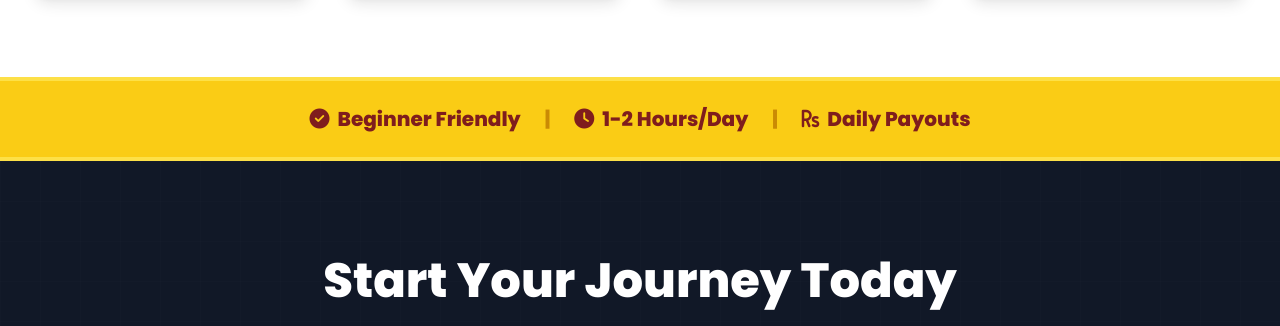
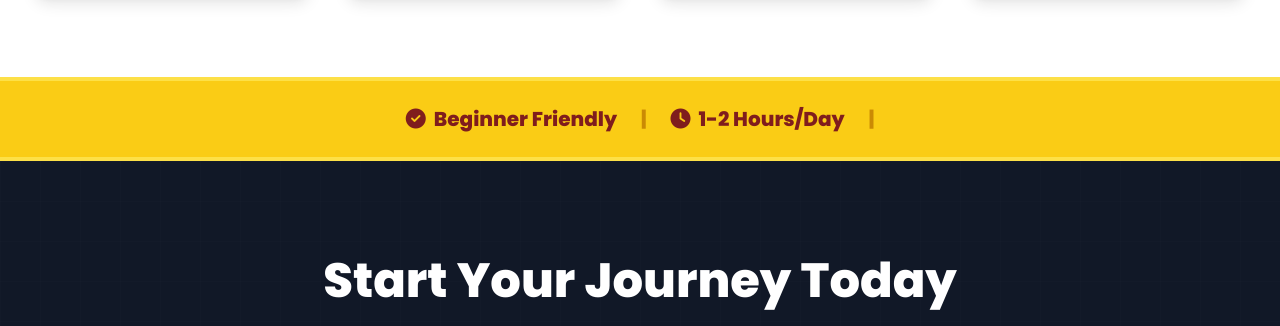
Before and after one commit to jkbhaiofficial1-beep/Welcome-, a plain HTML site: page index.html in a window 1280 px wide. Shown: the part 1091-1417 px from the top of the page. Drawn offline with nearby package versions, Linux system fonts and the light colour scheme.

Commit message:
Update index.html

```diff
--- a/index.html
+++ b/index.html
@@ -174,7 +174,7 @@
                 <span class="hidden md:inline text-yellow-600">|</span>
                 <span class="flex items-center"><i class="fas fa-clock mr-2"></i> 1-2 Hours/Day</span>
                 <span class="hidden md:inline text-yellow-600">|</span>
-                <span class="flex items-center"><i class="fas fa-rupee-sign mr-2"></i> Daily Payouts</span>
+
             </div>
         </div>
     </section>
```
